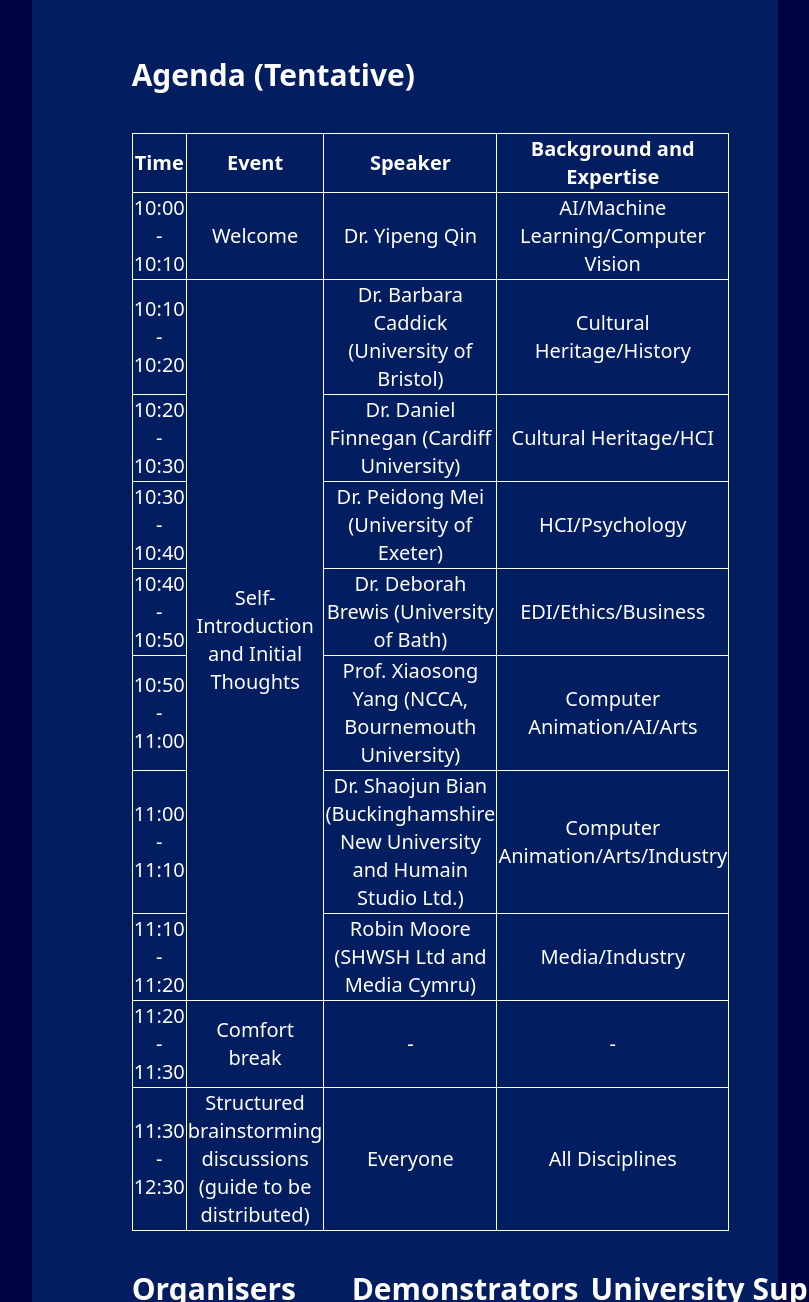
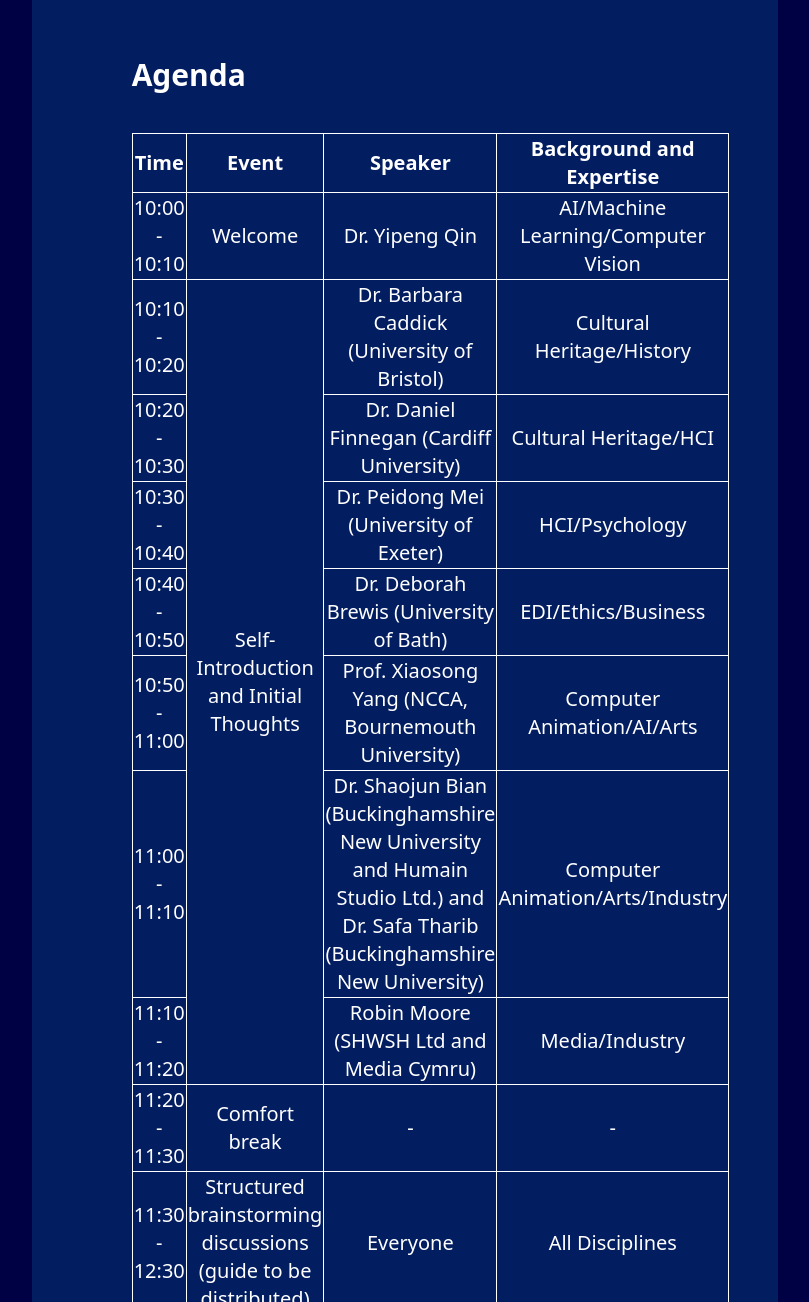
Before and after one commit to YipengQin/ai-personas-for-museum.github.io, an Astro site: page / in a window 1280 px wide. Shown: the part 1389-2691 px from the top of the page, without its empty margins (235-1044 px from the left). Built offline with nearby package versions, Linux system fonts and the light colour scheme; Astro itself is replaced by a stand-in of ours.

Commit message:
Update AI Personas for Museum project details

```diff
--- a/src/components/Header.astro
+++ b/src/components/Header.astro
@@ -50,7 +50,7 @@ const tabs: {
             <Content />
         </div>
         <div class="absolute text-white right-10 bottom-28 font-bold text-2xl">
-            <p>March 27th, 2024, 10:00 - 12:00 (Tentative), Online</p>
+            <p>March 27th, 2024, 10:00 - 12:30, Online</p>
         </div>
         <Image src={hero} alt={""} />
     </div>
--- a/src/pages/index.astro
+++ b/src/pages/index.astro
@@ -74,7 +74,7 @@ const support: Persona[] = [
                 </article>
                 <article id="agenda" class="my-10 text-white w-full px-20">
                     <h1 class="text-3xl font-bold my-5 mb-10">
-                        Agenda (Tentative)
+                        Agenda
                     </h1>
                     <table class="w-full text-center text-xl">
                         <thead>
@@ -176,7 +176,7 @@ const support: Persona[] = [
                                 >
                                 <td class="border border-white border-solid"
                                     >Dr. Shaojun Bian (Buckinghamshire New
-                                    University and Humain Studio Ltd.)</td
+                                    University and Humain Studio Ltd.) and Dr. Safa Tharib (Buckinghamshire New University)</td
                                 >
                                 <td class="border border-white border-solid"
                                     >Computer Animation/Arts/Industry</td
```
Also changed, not shown: README.md.
